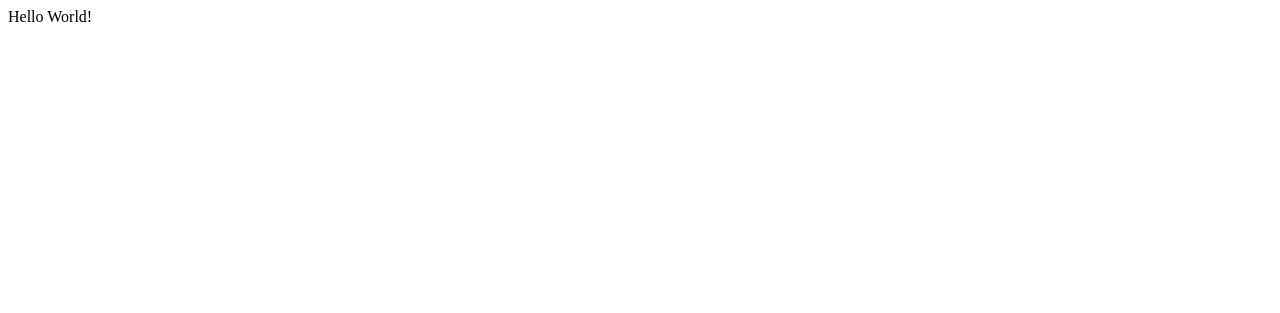
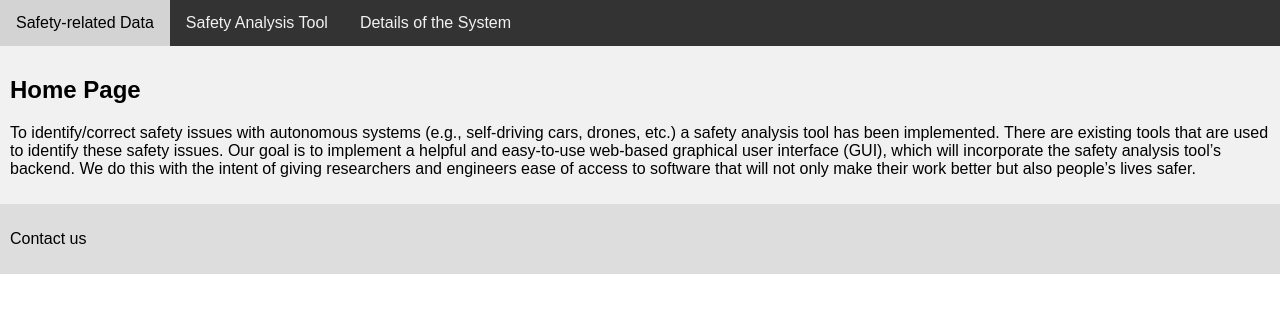
Before and after one commit to littleSky770/CapstoneProject, a Flask app: page / in a window 1280 px wide. Before the commit the part shown is almost empty. Shown: the top 313 px of the page. Run offline with Flask 2, Linux system fonts and the light colour scheme.

Commit message:
updated the python file and the html file

```diff
--- a/proj/app.py
+++ b/proj/app.py
@@ -2,16 +2,71 @@
 # Then visit localhost:5000 in a web browser
 
 from flask import * # Install Python and Flask on your local machine
+#import sqlite3
+#import hashlib
+
+
+# Create Flask
+app = Flask(__name__)
+
+# Custom key for the Flask app
+app.secret_key = 'this is a key'
+
+
+# Create database for user accounts and apartment units and anything else
+#con = sqlite3.connect('data.db', check_same_thread=False, timeout=10000)
+
+
+# Create a users and floorplan table in the database
+#cur = con.cursor()
+
+#cur.execute(''' CREATE TABLE IF NOT EXISTS Users (
+#     "id"    INTEGER NOT NULL PRIMARY KEY AUTOINCREMENT,
+#    "firstname" TEXT NOT NULL,
+#    "lastname" TEXT NOT NULL,
+#    "phone" TEXT NOT NULL,
+#    "email"    TEXT NOT NULL,
+#    "password"    TEXT NOT NULL
+#);
+#''')
+
+#con.commit()
+
+#SQL Funtions
+#def AddUser(firstname_form, lastname_form, phone_form, email_form, password_form):
+#    with con:
+#        cur.execute("INSERT INTO Users (firstname, lastname, phone, email, password) VALUES (?, ?, ?, ?, ?)", (firstname_form, lastname_form, phone_form, email_form, password_form ))
+
+#def DeleteUser(email_form):
+#    with con:
+#        cur.execute("DELETE FROM Users WHERE EMAIL = (?)", (email_form))
+
+#def update(user, unit_user, unit_fp):
+#    with con:
+#        cur.execute("UPDATE FloorPlan SET currentUser = (?) WHERE unit_num = (?)", (user, unit_fp))
+#        cur.execute("UPDATE Users SET unit_num = (?) WHERE email = (?)", (unit_user, user))
+#        con.commit()
+
 
 app = Flask(__name__)
 
 
 @app.route('/')
-def hello_world():
+def home():
 
-    msg = "Hello World!"
-    return render_template('index.html', msg=msg)
+    # Check if a user is currently logged in
+#    if session.get('loggedin') == True:
+#        print("logged in = " + str(session['loggedin']) + "    " + str(session['user_email']))
+#        pass
+#    else:
+        # Session variables
+#        session['loggedin'] = False
+#        session['user_email'] = ""
 
+
+    #msg = "Hello World!"
+    #return render_template('index.html', user=session['user_email'])
+    return render_template('index.html')
 
 if __name__ == '__main__':
     app.run()
--- a/proj/templates/index.html
+++ b/proj/templates/index.html
@@ -1,10 +1,68 @@
 <!DOCTYPE html>
 <html lang="en">
-<head>
-    <meta charset="UTF-8">
-    <title>Home Page</title>
-</head>
-<body>
-    {{ msg }}
-</body>
+    <head>
+        <title>Safety Analysis Tool</title>
+        <meta charset="utf-8">
+        <meta name="viewport" content="width=device-width, initial-scale=1">
+        <style>
+            * {
+                box-sizing: border-box;
+                font-family: Arial, Helvetica, sans-serif;
+            }
+
+            body {
+                margin: 0;
+                font-family: Arial, Helvetica, sans-serif;
+            }
+
+            /* Style the top navigation bar */
+            .topnav {
+                overflow: hidden;
+                background-color: #333;
+            }
+
+            /* Style the topnav links */
+            .topnav a {
+                float: left;
+                display: block;
+                color: #f2f2f2;
+                text-align: center;
+                padding: 14px 16px;
+                text-decoration: none;
+            }
+
+            /* Change color on hover */
+            .topnav a:hover {
+                background-color: #d3d3d3;
+                color: black;
+            }
+
+            /* Style the content */
+            .content {
+                background-color: #f1f1f1;
+                padding: 10px;
+            }
+
+            /* Style the footer */
+            .footer {
+                background-color: #ddd;
+                padding: 10px;
+            }
+        </style>
+    </head>
+    <body>
+        <div class="topnav">
+            <a href="#SafetyRelatedData">Safety-related Data</a>
+            <a href="#SafetyAnalysisTool">Safety Analysis Tool</a>
+            <a href="#DetailsOfSystems">Details of the System</a>
+        </div>
+
+        <div class="content">
+            <h2>Home Page</h2>
+            <p>To identify/correct safety issues with autonomous systems (e.g., self-driving cars, drones, etc.) a safety analysis tool has been implemented. There are existing tools that are used to identify these safety issues. Our goal is to implement a helpful and easy-to-use web-based graphical user interface (GUI), which will incorporate the safety analysis tool’s backend. We do this with the intent of giving researchers and engineers ease of access to software that will not only make their work better but also people’s lives safer.</p>
+        </div>
+        <div class="footer">
+            <p>Contact us</p>
+        </div>
+    </body>
 </html>
```
Also changed, not shown: proj/data.db (added), 1 other file.
